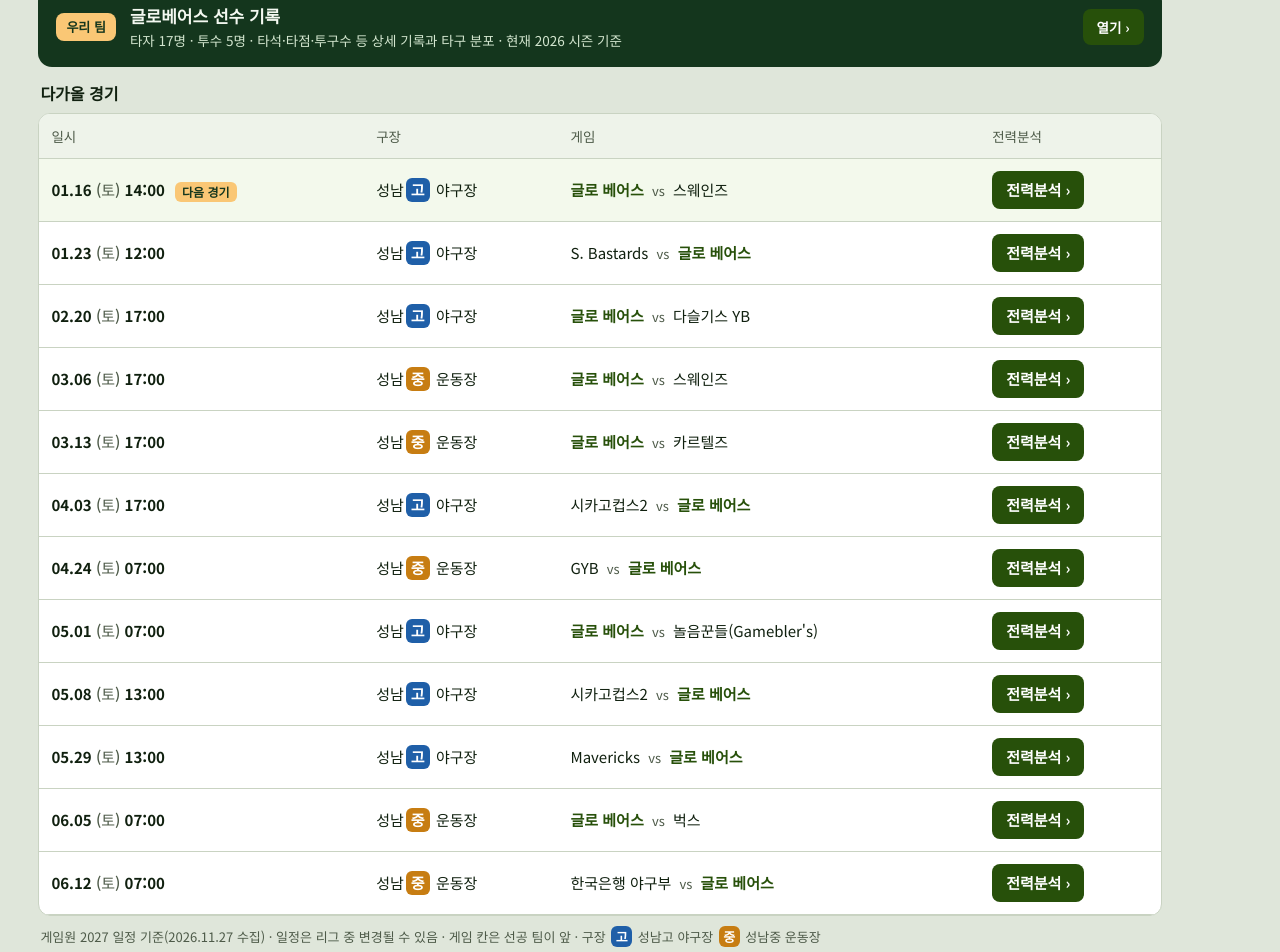
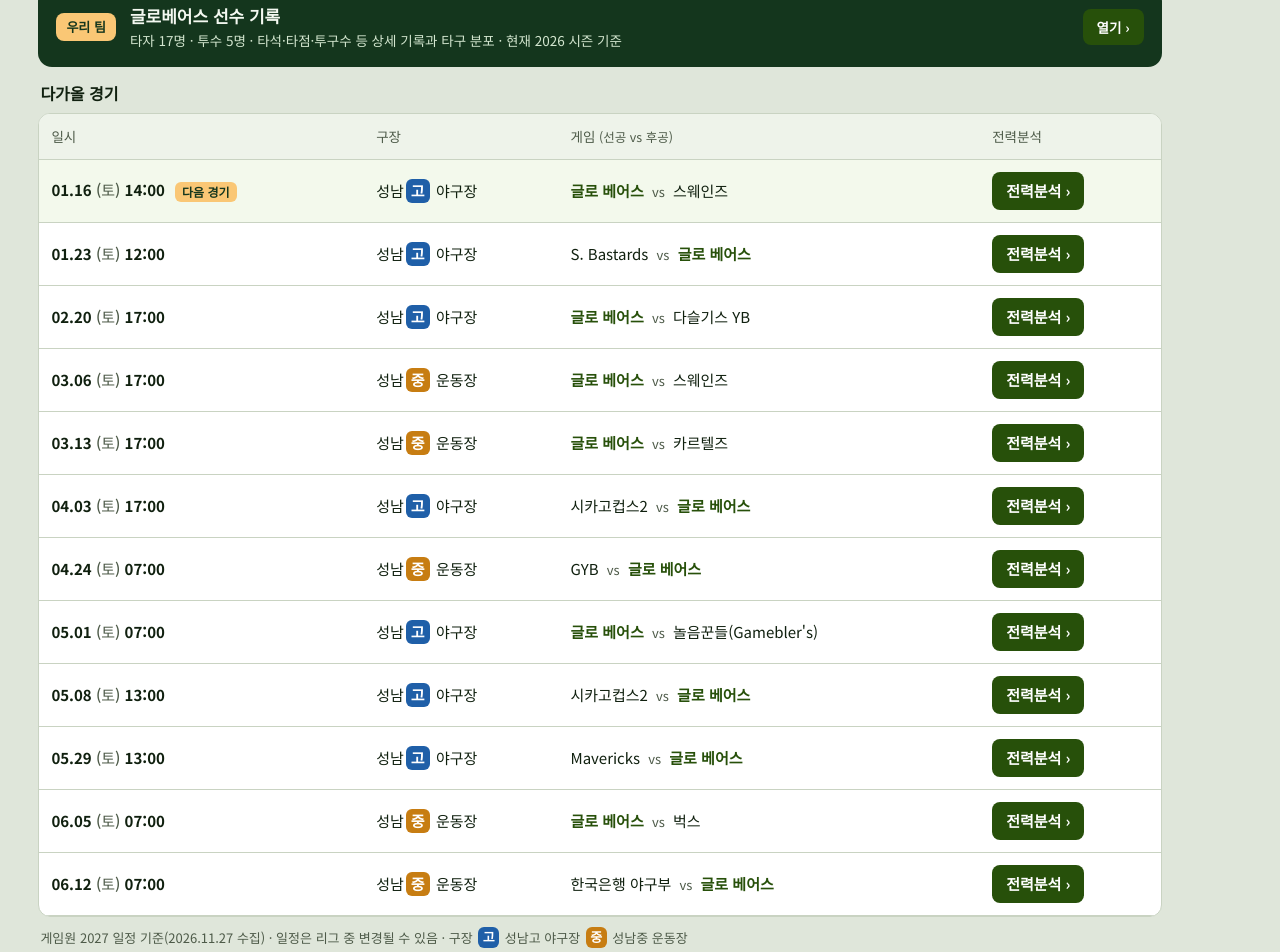
Before and after one commit to DAZZ9137/baseball-G, a plain HTML site: page index.html in a window 1280 px wide. Shown: the part 121-1073 px from the top of the page. Drawn offline with Linux system fonts and the light colour scheme.

Commit message:
일정표 게임 칸 제목에 (선공 vs 후공) 표기
Co-Authored-By: Claude Opus 5.5 <noreply@anthropic.com>
Claude-Session: https://claude.ai/code/session_01MiU2bxi9p7TMxbirvSDMuK

```diff
--- a/index.html
+++ b/index.html
@@ -25,7 +25,7 @@ h2.sec{font-size:16px;margin:6px 2px 8px}.ib{display:inline-grid;place-items:cen
 
 <a class="team" href="glo.html"><span class="tb">우리 팀</span><div><b>글로베어스 선수 기록</b><br><span>타자 17명 · 투수 5명 · 타석·타점·투구수 등 상세 기록과 타구 분포 · 현재 2026 시즌 기준</span></div><span class="go">열기 ›</span></a>
 <h2 class="sec">다가올 경기</h2>
-<div class="wrap"><table><thead><tr><th>일시</th><th>구장</th><th>게임</th><th>전력분석</th></tr></thead><tbody>
+<div class="wrap"><table><thead><tr><th>일시</th><th>구장</th><th>게임 <span style="font-weight:400;font-size:12.5px">(선공 vs 후공)</span></th><th>전력분석</th></tr></thead><tbody>
 <tr data-ts="2027-01-16T14:00:00+09:00"><td class="dt">01.16 <span class="wd">(토)</span> 14:00</td><td>성남<span class="gk go2">고</span> 야구장</td><td><span class="tm us">글로 베어스</span> <span class="vs">vs</span> <span class="tm">스웨인즈</span></td><td class="ac"><a class="go" href="swains.html">전력분석 ›</a></td></tr>
 <tr data-ts="2027-01-23T12:00:00+09:00"><td class="dt">01.23 <span class="wd">(토)</span> 12:00</td><td>성남<span class="gk go2">고</span> 야구장</td><td><span class="tm">S. Bastards</span> <span class="vs">vs</span> <span class="tm us">글로 베어스</span></td><td class="ac"><a class="go" href="sbastards.html">전력분석 ›</a></td></tr>
 <tr data-ts="2027-02-20T17:00:00+09:00"><td class="dt">02.20 <span class="wd">(토)</span> 17:00</td><td>성남<span class="gk go2">고</span> 야구장</td><td><span class="tm us">글로 베어스</span> <span class="vs">vs</span> <span class="tm">다슬기스 YB</span></td><td class="ac"><a class="go" href="dasl.html">전력분석 ›</a></td></tr>
@@ -40,7 +40,7 @@ h2.sec{font-size:16px;margin:6px 2px 8px}.ib{display:inline-grid;place-items:cen
 <tr data-ts="2027-06-12T07:00:00+09:00"><td class="dt">06.12 <span class="wd">(토)</span> 07:00</td><td>성남<span class="gk jung">중</span> 운동장</td><td><span class="tm">한국은행 야구부</span> <span class="vs">vs</span> <span class="tm us">글로 베어스</span></td><td class="ac"><a class="go" href="bok.html">전력분석 ›</a></td></tr>
 </tbody></table></div>
 <details class="done" id="done" hidden><summary>끝난 경기 <span id="doneN"></span>개 <span class="k2">최근 경기부터</span></summary><div class="wrap"><table><tbody id="doneB"></tbody></table></div></details>
-<p class="k">게임원 2027 일정 기준(2026.11.27 수집) · 일정은 리그 중 변경될 수 있음 · 게임 칸은 선공 팀이 앞 · 구장 <span class="gk go2">고</span> 성남고 야구장 <span class="gk jung">중</span> 성남중 운동장</p>
+<p class="k">게임원 2027 일정 기준(2026.11.27 수집) · 일정은 리그 중 변경될 수 있음 · 구장 <span class="gk go2">고</span> 성남고 야구장 <span class="gk jung">중</span> 성남중 운동장</p>
 <a class="sample" href="live07.html" style="border-color:#3fbf5a;border-style:solid"><div><b>● 라이브 테스트 · 11.28(토) 07:00</b><br><span>사구홀릭 vs 놀음꾼들 · 게임원 박스스코어 자동 반영 시험</span></div><span>열기 ›</span></a><a class="sample" href="live13.html" style="border-color:#3fbf5a;border-style:solid"><div><b>● 라이브 테스트 · 11.28(토) 13:00</b><br><span>RED ONE vs 놀음꾼들 · 게임원 박스스코어 자동 반영 시험</span></div><span>열기 ›</span></a><a class="sample" href="live15.html" style="border-color:#3fbf5a;border-style:solid"><div><b>● 라이브 테스트 · 11.28(토) 15:00</b><br><span>사구홀릭 vs 놀음꾼들 · 게임원 박스스코어 자동 반영 시험</span></div><span>열기 ›</span></a>
 <a class="sample" href="sample.html"><div><b>샘플 · 라인업 반영 화면</b><br><span>팀 사야이 26.10.10 실제 라인업으로 만든 경기 당일 화면 예시</span></div><span>열기 ›</span></a>
 </main>
```
